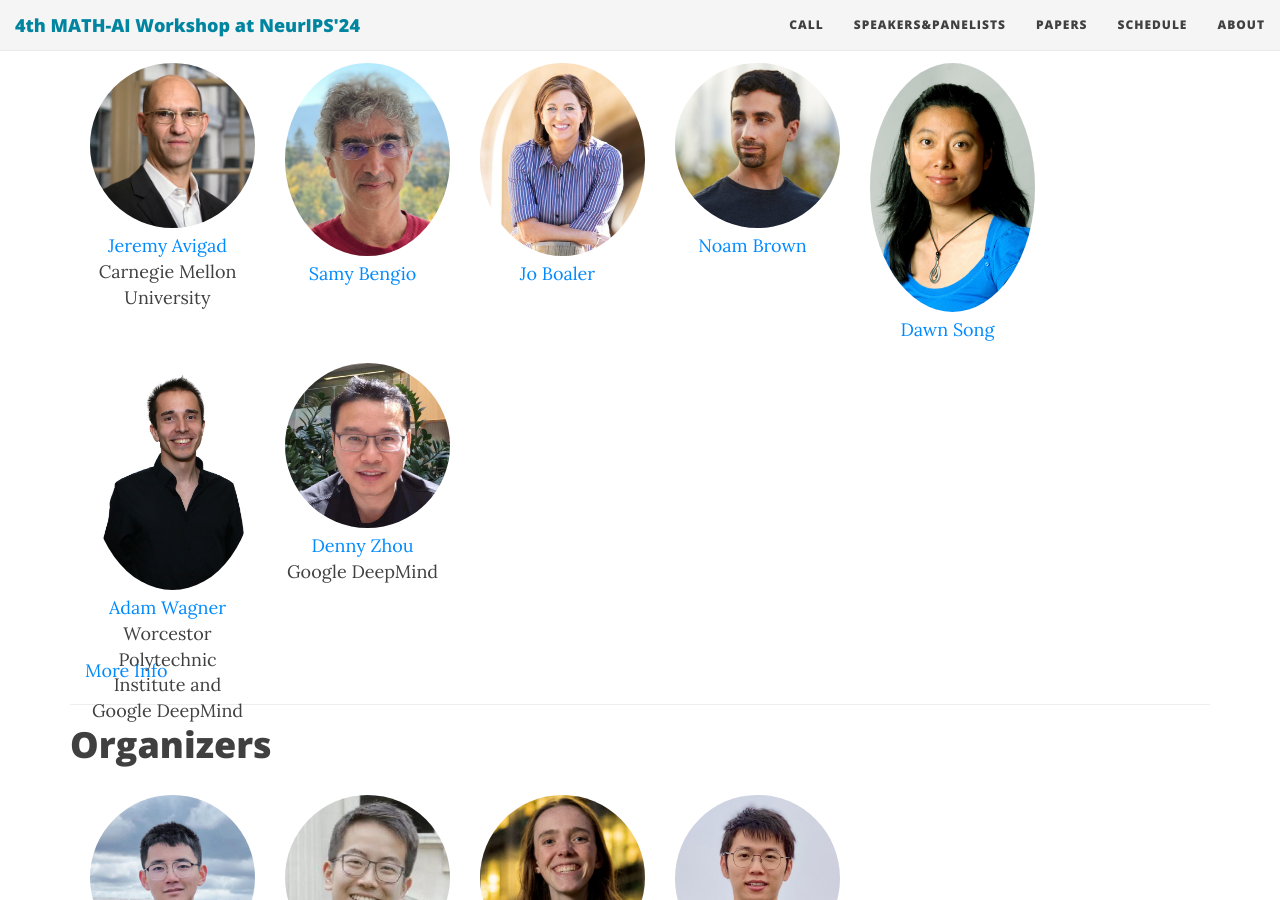
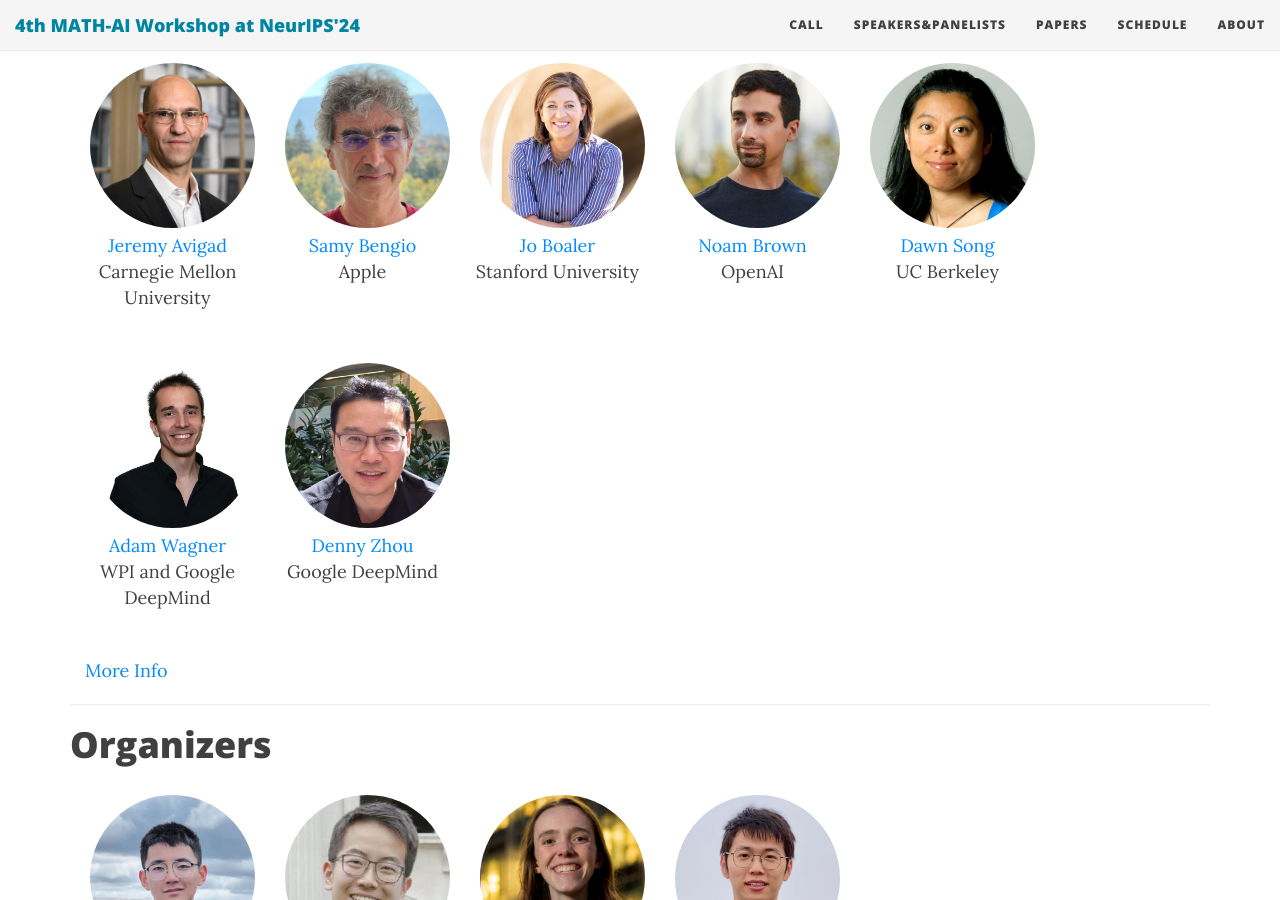
Before and after one commit to ZonglinY/llm4sd-aaai-2026, a Jekyll site: the page built from index.md, in a window 1280 px wide and 900 px high, scrolled down 1522 px. Built offline with Jekyll 4.4.1, drawn with Linux system fonts in a browser that asks for light colours; nearby versions of some CDN libraries.

Commit message:
minor speaker updates

```diff
--- a/_data/speakers.yml
+++ b/_data/speakers.yml
@@ -8,35 +8,35 @@ javigad:
 sbengio:
     name: "Samy Bengio"
     url: "https://bengio.abracadoudou.com/"
-    affiliation:
+    affiliation: "Apple"
     img: "sbengio.jpg"
     bio: "Samy Bengio is a Senior Directory of AI and Machine Learning Research at Apple. His recent work has studied the reasoning abilities of transformers, particularly from a mathematical and theoretical perspective. Before that, he was a distinguished scientist at Google Research since 2007 where he was heading the Google Brain team, and at IDIAP in the early 2000s where he co-wrote the well-known open-source Torch machine learning library."
 
 jboaler:
     name: "Jo Boaler"
     url: "https://ed.stanford.edu/faculty/joboaler"
-    affiliation:
+    affiliation: "Stanford University"
     img: "jboaler.jpg"
     bio: "Jo Boaler is a professor of Mathematics Education at Stanford University. Her research focuses on understanding the impact of different teaching approaches on student learning in mathematics. She is a former president of the International Association of Women and Mathematics and founded Youcubed, a foundation to empower students and teachers to more creatively learn mathematics."
 
 nbrown:
     name: "Noam Brown"
     url: "https://noambrown.github.io/"
-    affiliation:
+    affiliation: "OpenAI"
     img: "nbrown.jpg"
     bio: "Noam Brown is a research scientist at OpenAI working on multi-step reasoning, self-play, and multi-agent AI. He previously developed CICERO, the first AI to achieve human-level performance at Diplomacy and previously created the first AI to defeat top humans in no-limit poker."
 
 dsong:
     name: "Dawn Song"
     url: "https://dawnsong.io/"
-    affiliation:
+    affiliation: "UC Berkeley"
     img: "dsong.jpg"
     bio: "Dawn Song is a Professor at UC Berkeley. She has done research in AI and deep learning, blockchain/web3, security and privacy, as well as AI for coding and mathematical reasoning. She is the recipient of various awards including the MacArthur Fellowship, the Guggenheim Fellowship, and the NSF CAREER Award."
 
 awagner:
     name: "Adam Wagner"
     url: "https://users.wpi.edu/~zadam/index.html"
-    affiliation: "Worcestor Polytechnic Institute and Google DeepMind"
+    affiliation: "WPI and Google DeepMind"
     img: "awagner.jpg"
     bio: "Adam Wagner is an assistant professor of mathematics at WPI and a mathematical consultant for Google DeepMind. His former focus was in combinatorics and graph theory, though his recent work has shifted towards finding ways to integrate AI with mathematics research to aid mathematical intuition and advance mathematical research."
 
```
Also changed, not shown: img/awagner.jpg, img/dsong.jpg, img/jboaler.jpg, img/sbengio.jpg, 1 other file.
